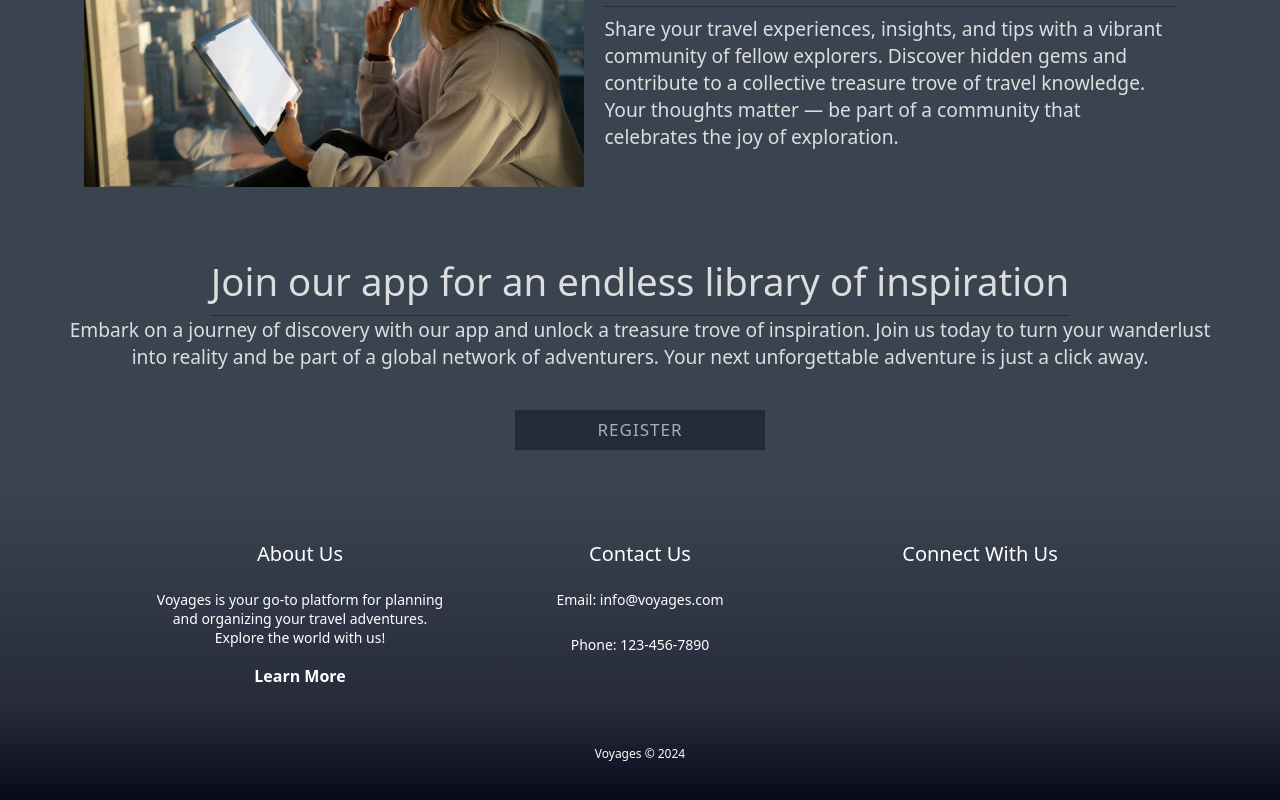
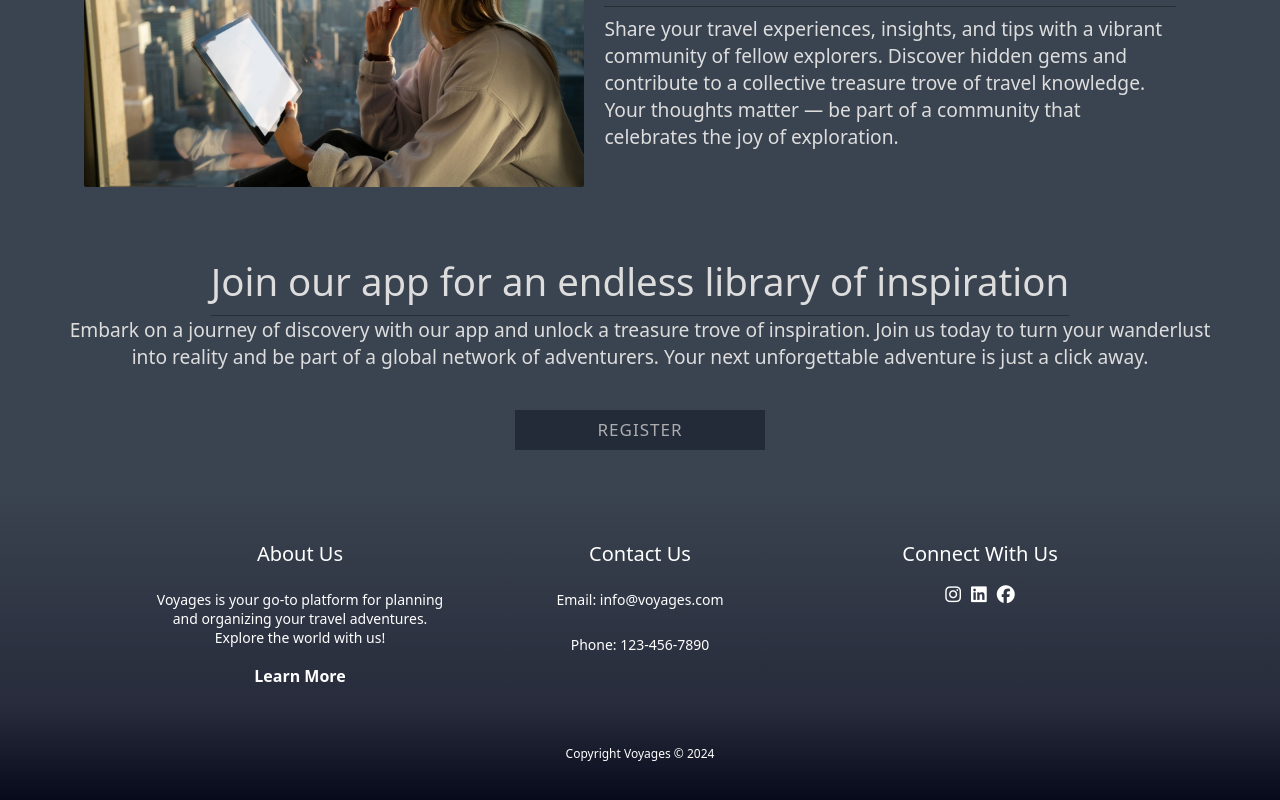
Before and after one commit to curicella/voyages-FE, a React (Create React App) app: page /home in a window 1280 px wide. Shown: the part 2005-2805 px from the top of the page. Built offline with nearby package versions, Linux system fonts and the light colour scheme.

Commit message:
final touches for v1.0

```diff
--- a/package.json
+++ b/package.json
@@ -7,6 +7,7 @@
     "@cloudinary/url-gen": "^1.16.0",
     "@emotion/react": "^11.11.3",
     "@emotion/styled": "^11.11.0",
+    "@fortawesome/fontawesome-free": "^6.5.1",
     "@mui/material": "^5.15.4",
     "@testing-library/jest-dom": "^5.17.0",
     "@testing-library/react": "^13.4.0",
--- a/src/components/shared/Footer.js
+++ b/src/components/shared/Footer.js
@@ -1,6 +1,8 @@
 // Footer.js
 import React from 'react';
-import { Link } from 'react-router-dom'; // Import Link for routing
+import { Link } from 'react-router-dom';
+import '@fortawesome/fontawesome-free/css/all.min.css';
+ // Import Link for routing
 
 function Footer() {
     return (
@@ -19,13 +21,13 @@
                 <div className="footer-section social">
                     <h3>Connect With Us</h3>
                     <ul className="social-icons">
-                        <li><a href="#"><i className="fab fa-facebook"></i></a></li>
-                        <li><a href="#"><i className="fab fa-twitter"></i></a></li>
-                        <li><a href="#"><i className="fab fa-instagram"></i></a></li>
+                        <li><a href="https://www.instagram.com"><i className="fab fa-instagram"></i></a></li>
+                        <li><a href="https://rs.linkedin.com"><i className="fab fa-linkedin"></i></a></li>
+                        <li><a href="https://www.facebook.com"><i className="fab fa-facebook"></i></a></li>
                     </ul>
                 </div>
             </div>
-            <p className="footer-bottom-text">Voyages &copy; {new Date().getFullYear()}</p>
+            <p className="footer-bottom-text">Copyright Voyages &copy; {new Date().getFullYear()}</p>
         </div>
     );
 }
```
Also changed, not shown: 1 other file (tests, documents, lock files or other folders).
